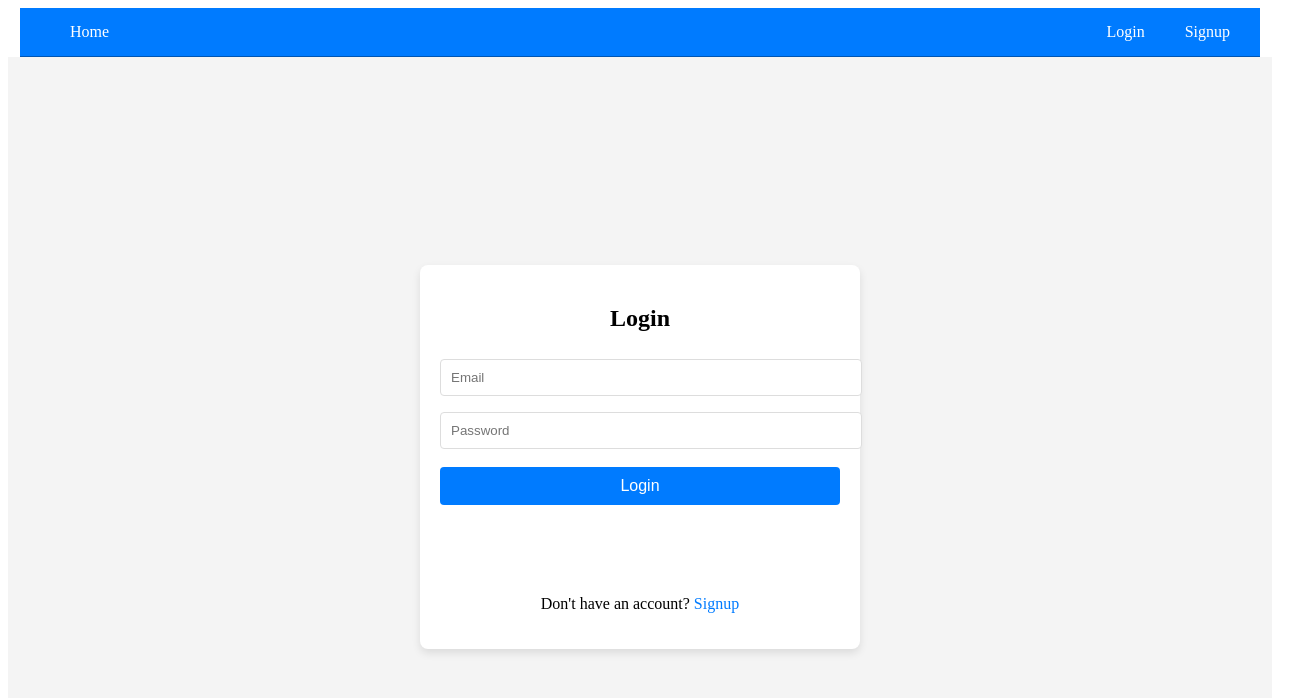
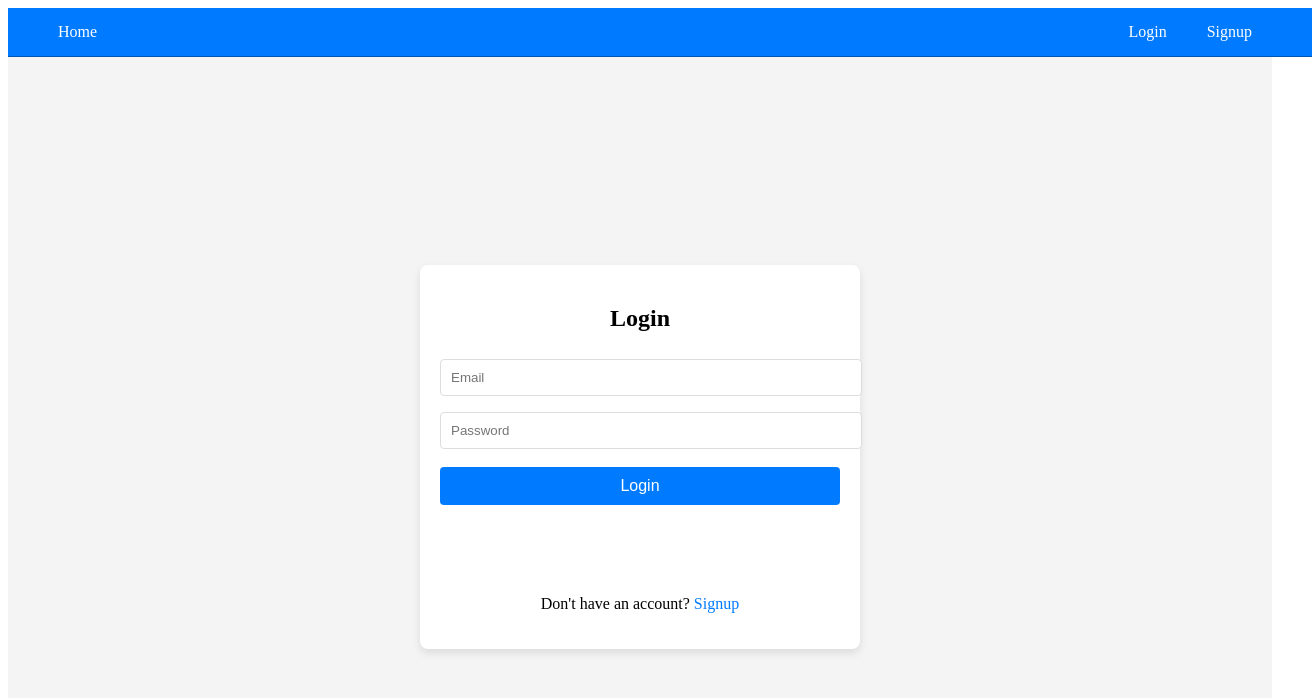
Before and after one commit to Manoj-T-V/VooshFrontend, a React (Create React App) app: page /login in a window 1280 px wide. Shown: the top 698 px of the page, 1312 px wide, since content can reach past the window. Built offline with nearby package versions, Linux system fonts and the light colour scheme.

Commit message:
style changes

```diff
--- a/src/styles/NavBar.css
+++ b/src/styles/NavBar.css
@@ -4,7 +4,6 @@
   justify-content: space-between; /* Spread content across the width */
   align-items: center; /* Center items vertically */
   width: 100%; /* Make the navbar take up the full width of its container */
-  max-width: 1200px; /* Optional: limit the maximum width */
   margin: 0 auto; /* Center the navbar horizontally if a max-width is set */
   padding: 10px 20px; /* Add padding around the content */
   background-color: #007bff; /* Blue background color */
@@ -18,6 +17,7 @@
 
 .navbar-right {
   display: flex;
+  padding-right: 30px;
   align-items: center; /* Center items vertically */
 }
 
```
